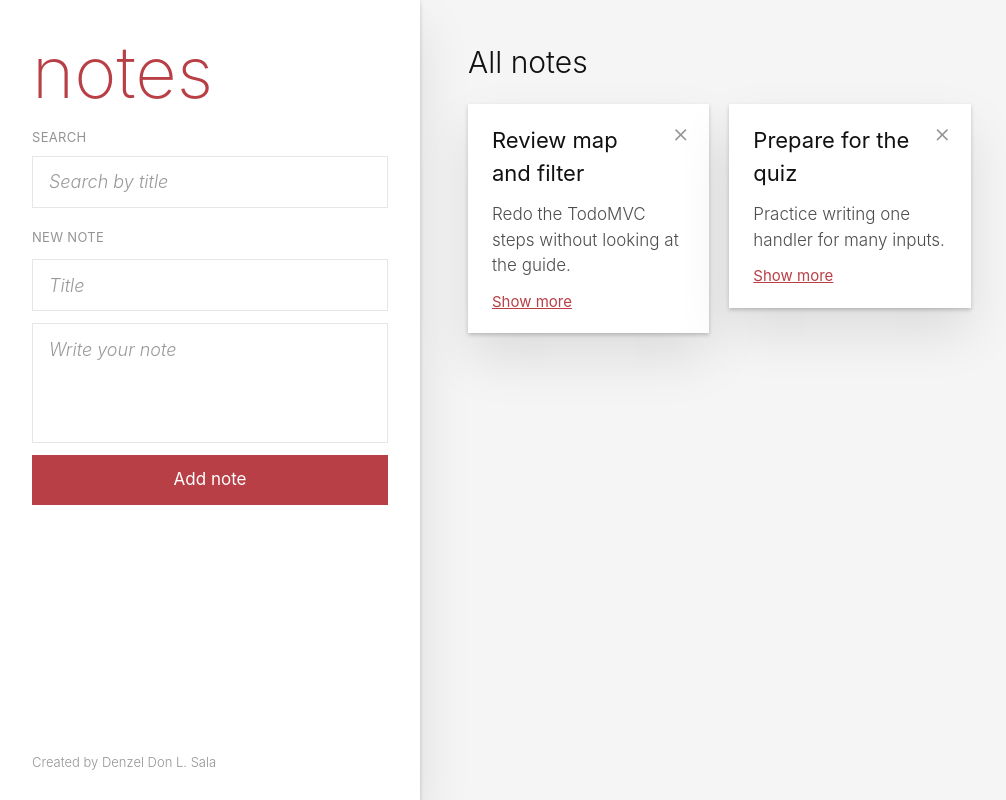
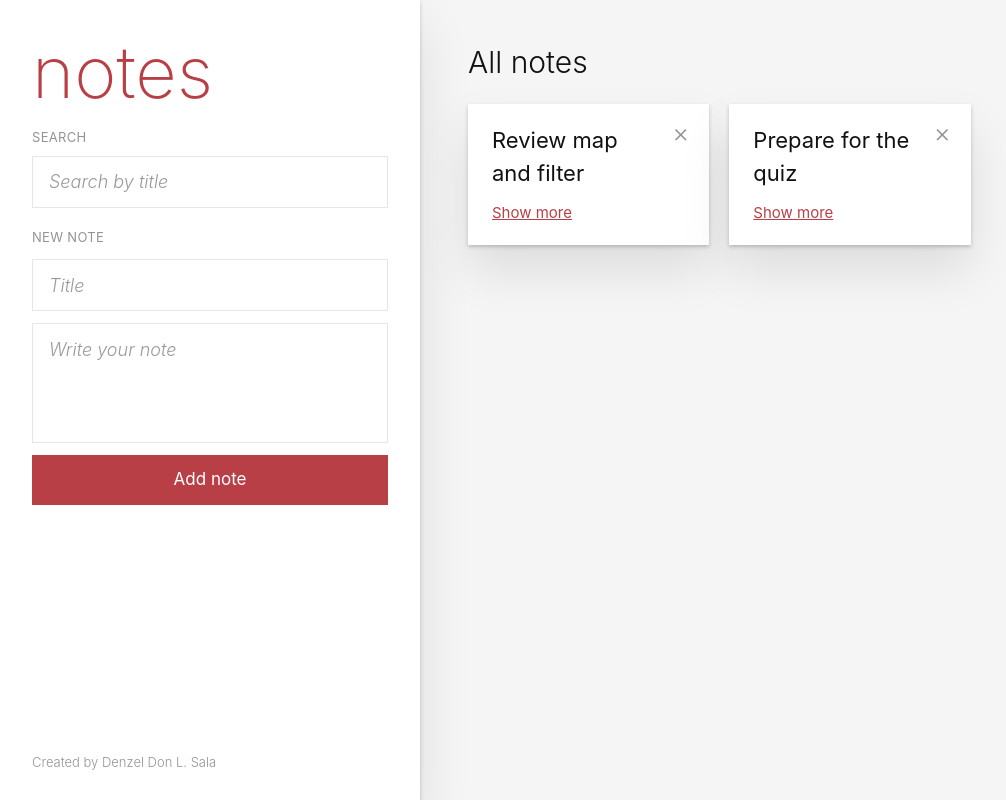
Before and after one commit to denzeldonsala/csit340g6-notes, a React (Vite) app: page / in a window 1280 px wide. Shown: the whole page, without its empty margins (0-1006 px from the left). Built offline with nearby package versions, Linux system fonts and the light colour scheme.

Commit message:
feat: add show more to note cards

```diff
--- a/src/components/NoteCard.jsx
+++ b/src/components/NoteCard.jsx
@@ -1,16 +1,30 @@
-function NoteCard({title, body}) {
+
+import { useState } from "react";
+
+function NoteCard({ title, body }) {
+    const [showBody, setShowBody] = useState(false);
+
     return (
         <div>
-        <h3 className = "pr-8 text-[22px] font-normal break-words">{title}</h3>
-        <p className = "mt-3 text-[17px] break-words whitespace-pre-wrap text-[#4d4d4d]">{body}</p>
+            <h3 className="pr-8 text-[22px] font-normal break-words">
+                {title}
+            </h3>
+
+            {showBody && (
+                <p className="mt-3 text-[17px] break-words whitespace-pre-wrap text-[#4d4d4d]">
+                    {body}
+                </p>
+            )}
+
             <button
-            type = "button"
-            className = "mt-3 cursor-pointer text-[15px] font-normal text-[#b83f45] underline"
+                type="button"
+                onClick={() => setShowBody(!showBody)}
+                className="mt-3 cursor-pointer text-[15px] font-normal text-[#b83f45] underline"
             >
-            Show more
+                {showBody ? "Show less" : "Show more"}
             </button>
         </div>
-)
+    );
 }
 
 export default NoteCard;
```
Lines whose indentation alone changed are shown as unchanged.
